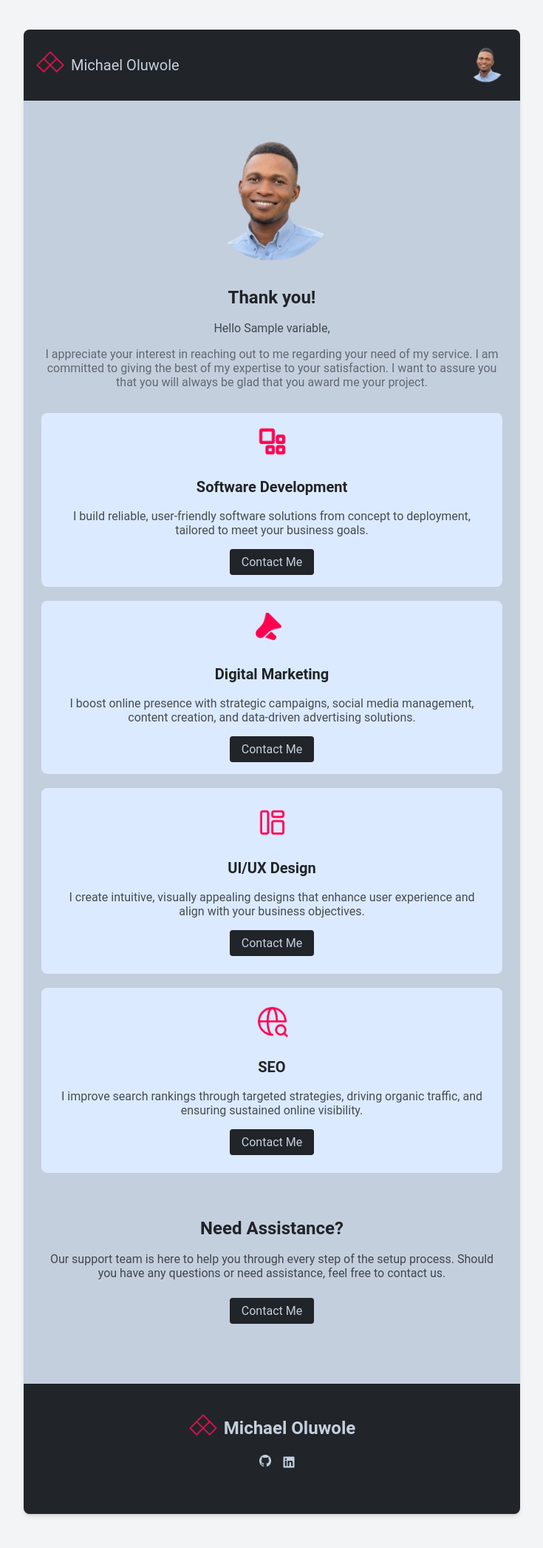
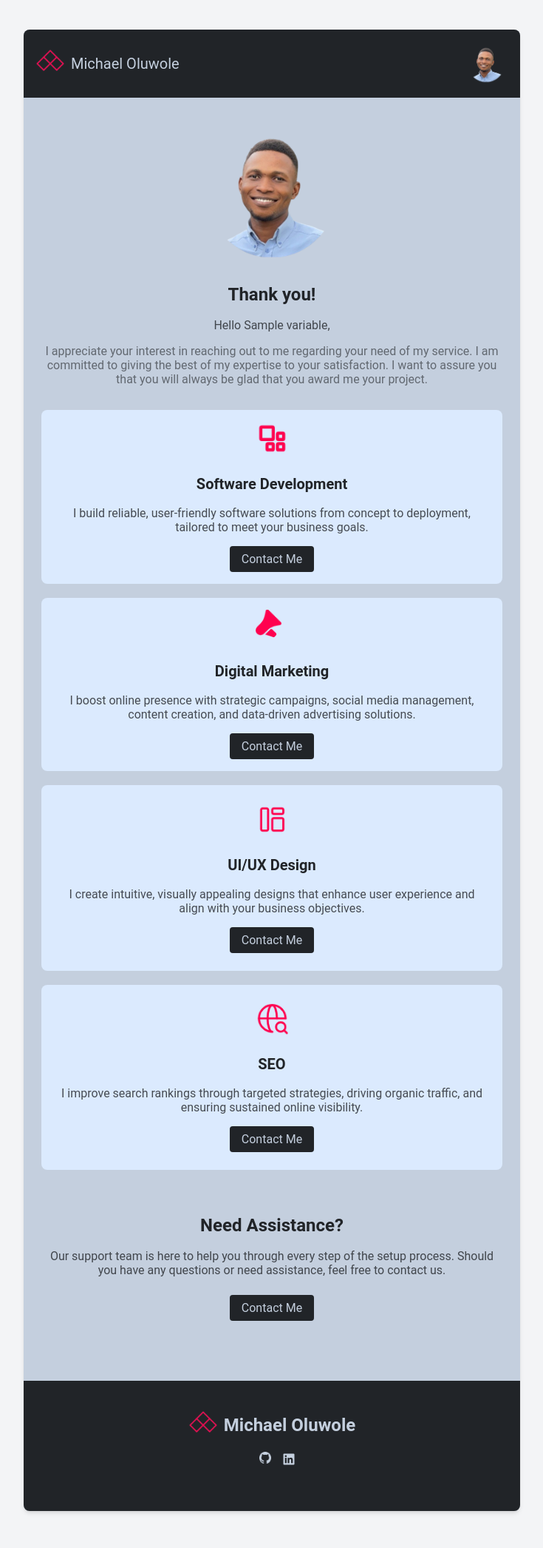
Before and after one commit to Michael-Obj/portfolio, a Django app: template templates/email.html in a window 1280 px wide. Shown: the whole page at 74% size, without its empty margins (272-1007 px from the left). After the commit the page ends 2045 px from the top, so only its background shows below. Run offline with Django 5.2, Linux system fonts and the light colour scheme; the template is opened without the code that fills it: most values are stand-ins (such as "Sample title", 1, 10 or a date in 2020).

Commit message:
miami6 commit

```diff
--- a/templates/email.html
+++ b/templates/email.html
@@ -16,29 +16,24 @@
     </head>
     <body class="" style="background-color: rgb(243,244,246); font-family: 'Roboto', sans-serif;">
         <div class="" style="margin-left: auto; margin-right: auto; margin-top: 2.5rem; max-width: 42rem; overflow: hidden; border-radius: 0.5rem; box-shadow: 0 0 #0000, 0 0 #0000, 0 4px 6px -1px rgb(0,0,0,0.1), 0 2px 4px -2px rgb(0,0,0,0.1); background-color: #C4CFDE;">
-            <div class="header" style="background-color: #212428; padding: 1rem;">
+            <div class="" style="background-color: #212428; display: flex; align-items: center; justify-content: space-between; padding: 1rem;">
                 <div class="" style="display: flex; align-items: center;">
                     <img alt="logo" class="" height="40" width="40" style="height: 2.5rem; width: 2.5rem;" src="https://web-production-689f.up.railway.app/static/images/software-logo.png"/>
                     <span class="" style="color: #C4CFDE; margin-left: 0.5rem; font-size: 1.25rem; line-height: 1.75rem; font-weight: 400;">
                         Michael Oluwole
                     </span>
                 </div>
-                <div class="">
+                <div class="" style="display: flex; align-items: center;">
                     <img alt="Michael-Oluwole" class="" height="40" width="40" style="width: 60px; height: 60px;" src="https://web-production-689f.up.railway.app/static/images/oluwole-michael.png"/>
                 </div>
-                <!-- <button class="bg-blue-500 text-white px-4 py-2 rounded">
-                    Log in
-                </button> -->
             </div>
-            <div class="main-picture" style="padding: 1.5rem;">
-                <div style="display: flex; align-items: center; justify-content: center; padding: 0px 10px;">
-                    <!-- <i class="fas fa-user-circle"> </i> -->
+            <div class="" style="padding: 1.5rem; text-align: center;">
+                <div style="display: flex; align-items: center; justify-content: center; text-align: center; padding: 0px 10px;">
                     <img alt="michael-oluwole"  height="210" width="210" src="https://web-production-689f.up.railway.app/static/images/oluwole-michael.png"/>
                 </div>
                 <h1 class="" style="color: #212428; margin-bottom: 0.5rem; font-size: 1.5rem; line-height: 2rem; font-weight: 700;">
                     Thank you!
                     <br />
-                    <!-- Complete Your Account Setup -->
                 </h1>
                 <p class="" style="color: #212428; opacity: 0.8; margin-bottom: 1rem;">
                     <!-- Hello, Merilyn Parks -->
@@ -157,21 +152,6 @@
                     </div>
                 </div>
             </footer>
-            <style>
-                .header{
-                    display: flex !important;
-                    align-items: center !important;
-                    justify-content: space-between !important;
-                }
-
-                .main-picture{
-                    text-align: center !important;
-                }
-
-                footer{
-                    text-align: center !important;
-                }
-            </style>
         </div>
         <br><br>
     </body>
```
